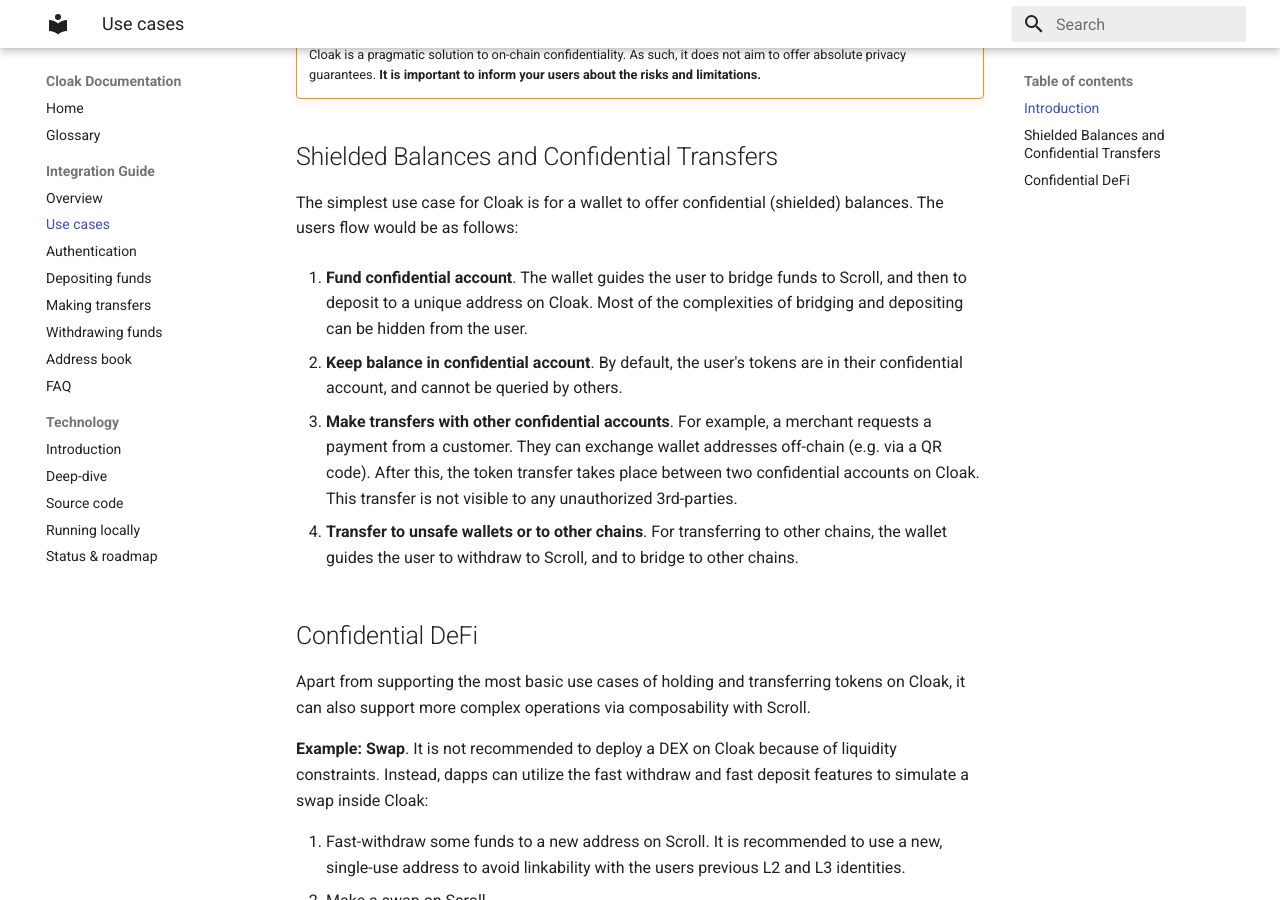
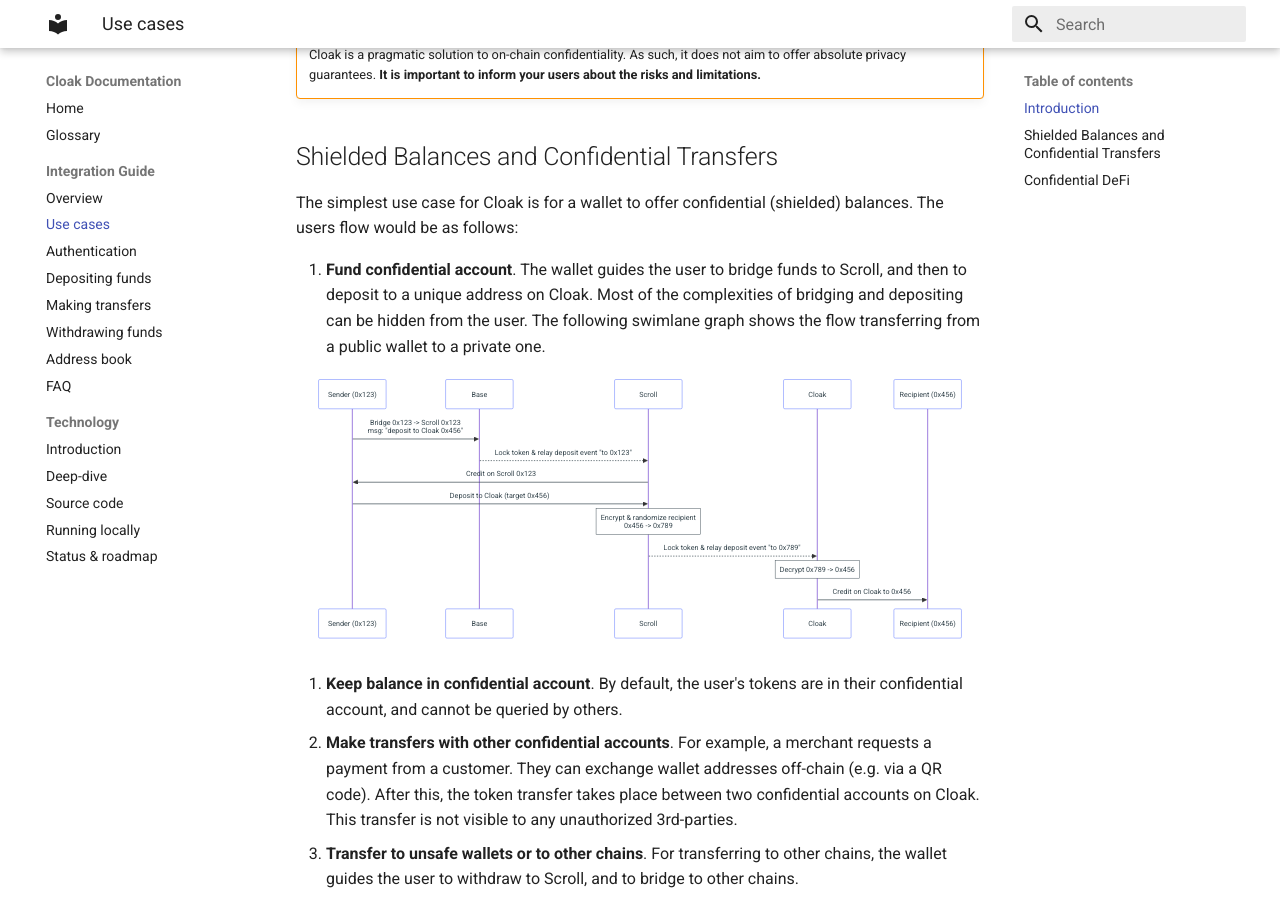
Before and after one commit to scroll-tech/cloak-documentation, an MkDocs documentation site: the page built from docs/integration/use-cases.md, in a window 1280 px wide and 900 px high, scrolled down 333 px. Built offline with MkDocs 1.6.1 and Material for MkDocs 9.7.7, drawn with Linux system fonts in a browser that asks for light colours; some of the changed lines change nothing that is shown.

Commit message:
Update use-cases.md

````diff
--- a/docs/integration/use-cases.md
+++ b/docs/integration/use-cases.md
@@ -20,7 +20,25 @@
 
 1. **Fund confidential account**.
    The wallet guides the user to bridge funds to Scroll, and then to deposit to a unique address on Cloak.
-   Most of the complexities of bridging and depositing can be hidden from the user.
+   Most of the complexities of bridging and depositing can be hidden from the user. The following swimlane graph shows the flow transferring from a public wallet to a private one.
+
+```mermaid
+sequenceDiagram
+    participant Sender as Sender (0x123)
+    participant Base as Base
+    participant Scroll as Scroll
+    participant Cloak as Cloak
+    participant Recipient as Recipient (0x456)
+
+    Sender->>Base: Bridge 0x123 -> Scroll 0x123<br/>msg: "deposit to Cloak 0x456"
+    Base-->>Scroll: Lock token & relay deposit event "to 0x123"
+    Scroll->>Sender: Credit on Scroll 0x123
+    Sender->>Scroll: Deposit to Cloak (target 0x456)
+    Note over Scroll: Encrypt & randomize recipient<br/>0x456 -> 0x789
+    Scroll-->>Cloak: Lock token & relay deposit event "to 0x789"
+    Note over Cloak: Decrypt 0x789 -> 0x456
+    Cloak->>Recipient: Credit on Cloak to 0x456
+```
 
 2. **Keep balance in confidential account**.
    By default, the user's tokens are in their confidential account, and cannot be queried by others.
````
